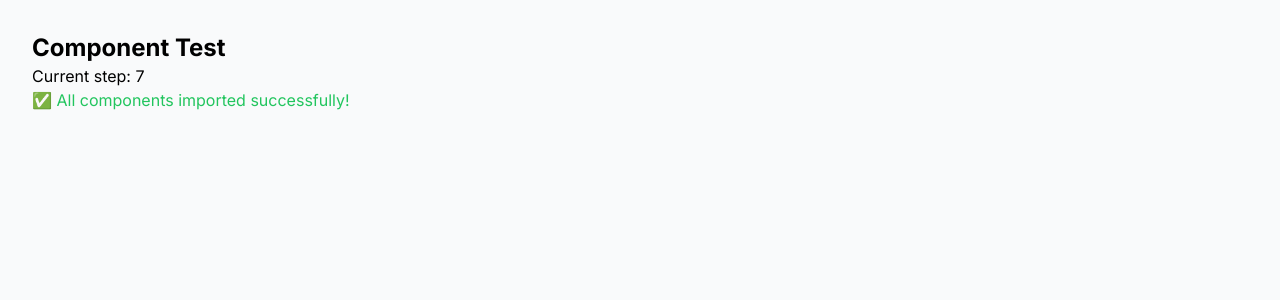
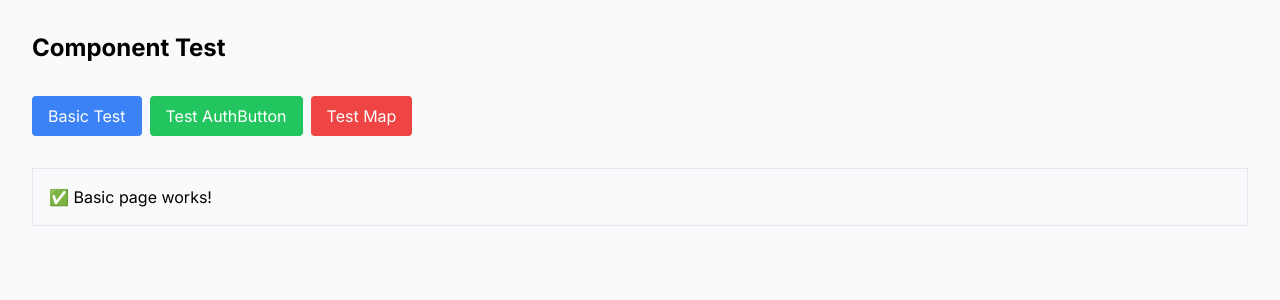
Before and after one commit to ajay2901/leafyBuddy, a Next.js app: page / in a window 1280 px wide. Shown: the top 300 px of the page. Built offline with nearby package versions, Linux system fonts and the light colour scheme; no server answers.

Commit message:
test page123

```diff
--- a/src/app/page.tsx
+++ b/src/app/page.tsx
@@ -1,60 +1,59 @@
 'use client';
 
-import { useState, useEffect } from 'react';
+import { useState } from 'react';
 
 export default function Home() {
-  const [step, setStep] = useState(1);
+  const [currentTest, setCurrentTest] = useState('basic');
   const [error, setError] = useState('');
 
-  const testStep = async (stepNum: number, testName: string, testFn: () => Promise<void>) => {
+  const TestAuthButton = () => {
     try {
-      await testFn();
-      console.log(`✅ Step ${stepNum}: ${testName} - OK`);
-      setStep(stepNum + 1);
+      const AuthButton = require('@/components/AuthButton').default;
+      return <AuthButton />;
     } catch (err) {
-      setError(`❌ Step ${stepNum}: ${testName} - ${err}`);
-      console.error(`❌ Step ${stepNum}:`, err);
+      return <div className="text-red-500">AuthButton Error: {String(err)}</div>;
     }
   };
 
-  useEffect(() => {
-    const runTests = async () => {
-      if (step === 1) {
-        await testStep(1, 'Import Supabase', async () => {
-          const { supabase } = await import('@/lib/supabase');
-        });
-      } else if (step === 2) {
-        await testStep(2, 'Import Types', async () => {
-          const { Tree } = await import('@/types');
-        });
-      } else if (step === 3) {
-        await testStep(3, 'Import AuthButton', async () => {
-          const AuthButton = await import('@/components/AuthButton');
-        });
-      } else if (step === 4) {
-        await testStep(4, 'Import Map', async () => {
-          const Map = await import('@/components/Map');
-        });
-      } else if (step === 5) {
-        await testStep(5, 'Import AddTreeForm', async () => {
-          const AddTreeForm = await import('@/components/AddTreeForm');
-        });
-      } else if (step === 6) {
-        await testStep(6, 'Import TreePopup', async () => {
-          const TreePopup = await import('@/components/TreePopup');
-        });
-      }
-    };
-
-    runTests();
-  }, [step]);
+  const TestMap = () => {
+    try {
+      const Map = require('@/components/Map').default;
+      return <Map trees={[]} />;
+    } catch (err) {
+      return <div className="text-red-500">Map Error: {String(err)}</div>;
+    }
+  };
 
   return (
     <div className="p-8">
       <h1 className="text-2xl font-bold">Component Test</h1>
-      <p>Current step: {step}</p>
-      {error && <p className="text-red-500">{error}</p>}
-      {step > 6 && <p className="text-green-500">✅ All components imported successfully!</p>}
+
+      <div className="space-y-4 mt-4">
+        <button
+          onClick={() => setCurrentTest('basic')}
+          className="px-4 py-2 bg-blue-500 text-white rounded mr-2"
+        >
+          Basic Test
+        </button>
+        <button
+          onClick={() => setCurrentTest('auth')}
+          className="px-4 py-2 bg-green-500 text-white rounded mr-2"
+        >
+          Test AuthButton
+        </button>
+        <button
+          onClick={() => setCurrentTest('map')}
+          className="px-4 py-2 bg-red-500 text-white rounded mr-2"
+        >
+          Test Map
+        </button>
+      </div>
+
+      <div className="mt-8 p-4 border">
+        {currentTest === 'basic' && <div>✅ Basic page works!</div>}
+        {currentTest === 'auth' && <TestAuthButton />}
+        {currentTest === 'map' && <TestMap />}
+      </div>
     </div>
   );
 }
```
